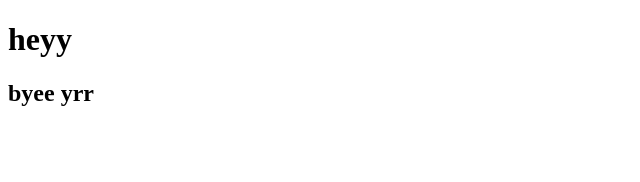
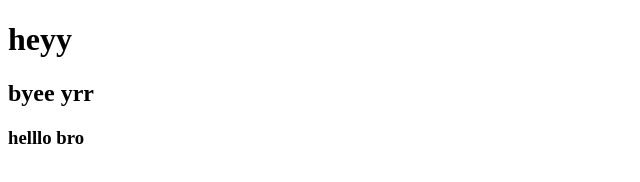
Before and after one commit to kuchbhimohan/learning, a plain HTML site: page index.html in a window 1280 px wide. Shown: the full height of the page, 0-640 px from the left. Drawn offline with Linux system fonts and the light colour scheme.

Commit message:
Update index.html

```diff
--- a/index.html
+++ b/index.html
@@ -8,6 +8,7 @@
 <body>
     <h1>heyy</h1>
     <h2> byee yrr</h2>
+    <h3> helllo bro </h3>
 
 </body>
 </html>
```
